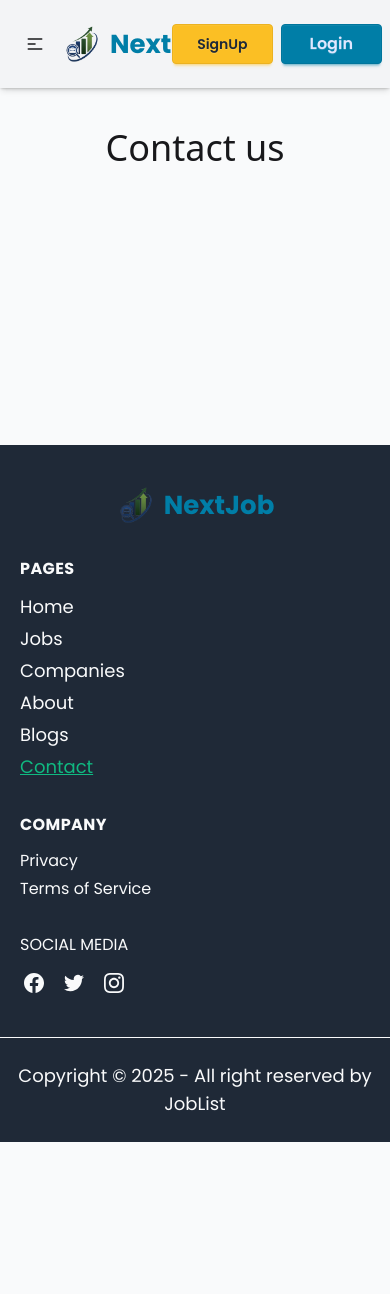
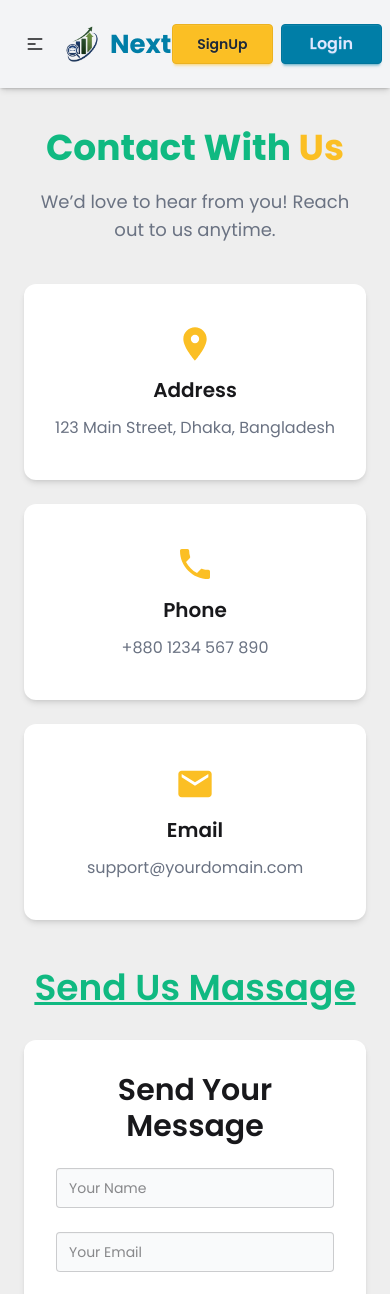
Before and after one commit to sahkil12/NextJob-Project, a React (Vite) app: page /contact in a window 390 px wide. Shown: the top 1294 px of the page. Before the commit the page ends 1142 px from the top, so only its background shows below. Built offline with nearby package versions, Linux system fonts and the light colour scheme; no server answers.

Commit message:
Added simple content for user

```diff
--- a/src/Layouts/MainLayout.jsx
+++ b/src/Layouts/MainLayout.jsx
@@ -4,7 +4,7 @@ import Footer from "../components/Footer";
 
 const MainLayout = () => {
     return (
-        <div>
+        <div className="scroll-smooth">
            <header className="sticky top-0 z-50 shadow-md">
              <Navbar></Navbar>
            </header>
--- a/src/MainRoots/Routes.jsx
+++ b/src/MainRoots/Routes.jsx
@@ -12,7 +12,6 @@ import Auth from "../Auth/Auth";
 import Login from "../Auth/Login";
 import SignUp from "../Auth/SignUp";
 import PrivateRoute from './../Provider/PrivateRoute';
-import Profile from "../components/Profile";
 
 export const router = createBrowserRouter([
   {
--- a/src/Pages/Blogs.jsx
+++ b/src/Pages/Blogs.jsx
@@ -10,7 +10,7 @@ const Blogs = () => {
     return (
        <section className="bg-base-300">
 	<div className="container max-w-7xl p-6 mx-auto space-y-6 sm:space-y-12">
-		<Link to={`/blog/${blogs[0].id}`} rel="noopener noreferrer"  className="block max-w-sm gap-3 mx-auto sm:max-w-full group hover:no-underline focus:no-underline lg:grid lg:grid-cols-12 dark:bg-gray-50">
+		<Link to={`/blog/${blogs[0].id}`}   className="block max-w-sm gap-3 mx-auto sm:max-w-full group hover:no-underline focus:no-underline lg:grid lg:grid-cols-12 dark:bg-gray-50">
 			<img src={blogs[0].bannerImage} alt="" className="object-cover w-full h-64 rounded sm:h-96 lg:col-span-7" />
 			<div className="p-6 space-y-2 lg:col-span-5">
 				<h3 className="text-2xl font-semibold sm:text-4xl group-hover:underline group-focus:underline">{blogs[0].title}</h3>
--- a/src/Pages/Contact.jsx
+++ b/src/Pages/Contact.jsx
@@ -1,10 +1,80 @@
-import React from 'react';
+import toast from "react-hot-toast";
+import { MdEmail, MdPhone, MdLocationOn } from "react-icons/md";
+
 
 const Contact = () => {
+    const handleForm = e =>{
+        e.preventDefault()
+        toast.success('Massage Sent SuccessFully')
+    }
     return (
-        <div>
-             <h2 className='text-4xl text-center my-10 '>Contact us</h2>
+      <div className="bg-base-300">
+         <div className="md:w-[80%] mx-auto py-10 p-6 pops ">
+      {/* Title */}
+      <div className="text-center space-y-5 mb-10 md:my-16">
+        <h2 className="text-4xl md:text-6xl font-bold text-accent">Contact With<span className="text-secondary"> Us</span></h2>
+        <p className="text-gray-500 text-lg">We’d love to hear from you! Reach out to us anytime.</p>
+      </div>
+
+      {/* Contact Info */}
+      <div className="grid grid-cols-1 md:grid-cols-3 gap-6 mb-12 text-center">
+        <div className="bg-white shadow-md rounded-xl p-6 py-10 space-y-3">
+          <MdLocationOn size={40} className="text-4xl text-secondary mx-auto" />
+          <h3 className="text-xl font-semibold mt-3">Address</h3>
+          <p className="text-gray-500">123 Main Street, Dhaka, Bangladesh</p>
         </div>
+
+        <div className="bg-white shadow-md rounded-xl p-6 py-10 space-y-3">
+          <MdPhone size={40} className="text-4xl text-secondary mx-auto" />
+          <h3 className="text-xl font-semibold mt-3">Phone</h3>
+          <p className="text-gray-500">+880 1234 567 890</p>
+        </div>
+
+        <div className="bg-white shadow-md rounded-xl p-6 py-10 space-y-3">
+          <MdEmail size={40} className="text-4xl text-secondary mx-auto" />
+          <h3 className="text-xl font-semibold mt-3">Email</h3>
+          <p className="text-gray-500">support@yourdomain.com</p>
+        </div>
+      </div>
+      {/* middle part */}
+     <section className="">
+         <div className="text-center my-5 mb-8">
+        <h2 className="text-4xl md:text-5xl text-accent underline font-semibold">Send Us Massage</h2>
+      </div>
+     <div className="flex flex-col lg:flex-row gap-5 justify-between">
+               {/* Contact Form */}
+      <div className="bg-white w-full flex-1 shadow-md rounded-xl p-8 md:p-12">
+        <h3 className="text-3xl font-semibold mb-6 text-center">Send Your Message</h3>
+        <form onSubmit={handleForm} className="space-y-6">
+          <div className="grid grid-cols-1 md:grid-cols-2 gap-6">
+            <input type="text" placeholder="Your Name" className="input input-bordered w-full" />
+            <input type="email" placeholder="Your Email" className="input input-bordered w-full" />
+          </div>
+          <input type="text" placeholder="Subject" className="input input-bordered w-full" />
+          <textarea placeholder="Your Message" className="textarea textarea-bordered w-full h-32"></textarea>
+          <button className="btn btn-secondary w-full">Send Message</button>
+        </form>
+      </div>
+      <div className="flex-1">
+        {/* img */}
+        <img src="/public/mobileIcon.png" className="w-full h-full rounded-lg" alt="" />
+      </div>
+     </div>
+     </section>
+     {/* map */}
+        <div className="mt-12">
+        <iframe
+          src="https://www.google.com/maps/embed?pb=!1m18!1m12!1m3!1d3650.939619674356!2d90.41251861498259!3d23.810331584564616!2m3!1f0!2f0!3f0!3m2!1i1024!2i768!4f13.1!3m3!1m2!1s0x3755c79f3f0c0bb1%3A0x429c9c9c9c9c9c9c!2sDhaka!5e0!3m2!1sen!2sbd!4v1634038140998!5m2!1sen!2sbd"
+          width="100%"
+          height="400"
+          allowFullScreen=""
+          loading="lazy"
+          className="rounded-xl shadow-md"
+        ></iframe>
+      </div>
+
+      </div>
+      </div>
     );
 };
 
--- a/src/Pages/HomeStyle/Banner.jsx
+++ b/src/Pages/HomeStyle/Banner.jsx
@@ -19,7 +19,8 @@ const Banner = () => {
 
         <div>
           <Link
-            className="relative inline-block text-xl px-10 py-4 font-bold group"
+          to={'/jobs'}
+            className="scroll-smooth relative inline-block text-xl px-10 py-4 font-bold group"
             >
             <span className="absolute inset-0 w-full h-full transition duration-200 ease-out transform translate-x-1 translate-y-1 bg-base-300 group-hover:-translate-x-0 group-hover:-translate-y-0"></span>
             <span className="absolute inset-0 w-full h-full bg-secondary border-2 border-base-200 group-hover:bg-secondary"></span>
--- a/src/main.jsx
+++ b/src/main.jsx
@@ -7,11 +7,13 @@ import {
 } from "react-router-dom";
 import { router } from './MainRoots/Routes.jsx';
 import AuthProvider from './Provider/AuthProvider.jsx';
+import { Toaster } from 'react-hot-toast';
 
 createRoot(document.getElementById('root')).render(
   <StrictMode>
    <AuthProvider>
     <RouterProvider router={router}></RouterProvider>
+      <Toaster></Toaster>
    </AuthProvider>
   </StrictMode>,
 )
```
Also changed, not shown: public/mobileIcon.png (added), public/user.png (added).
